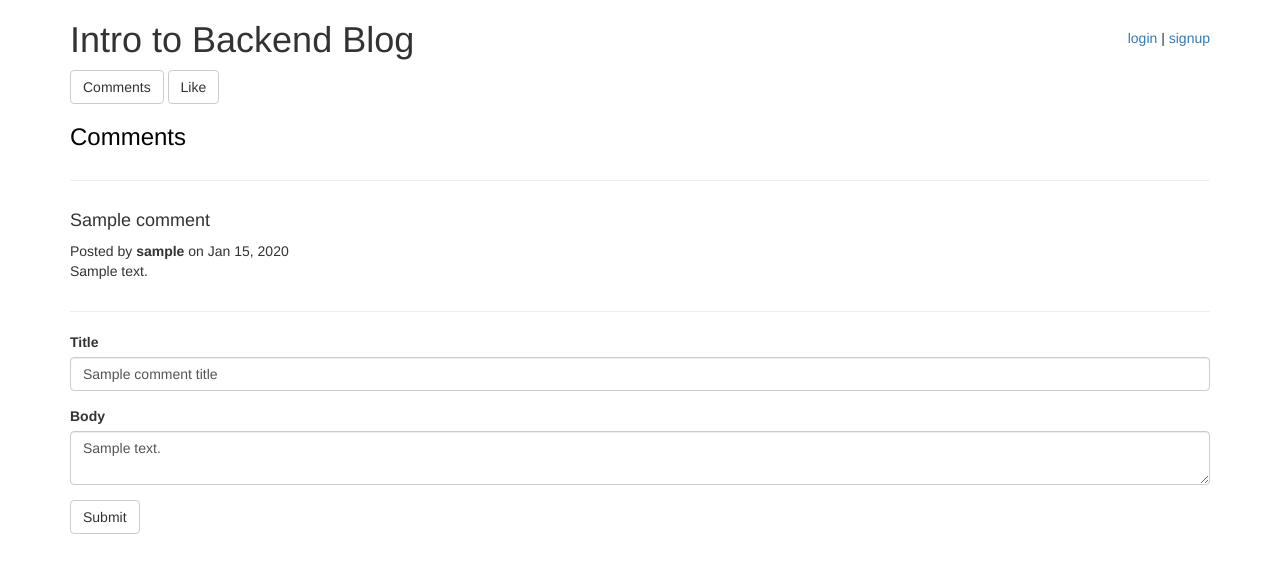
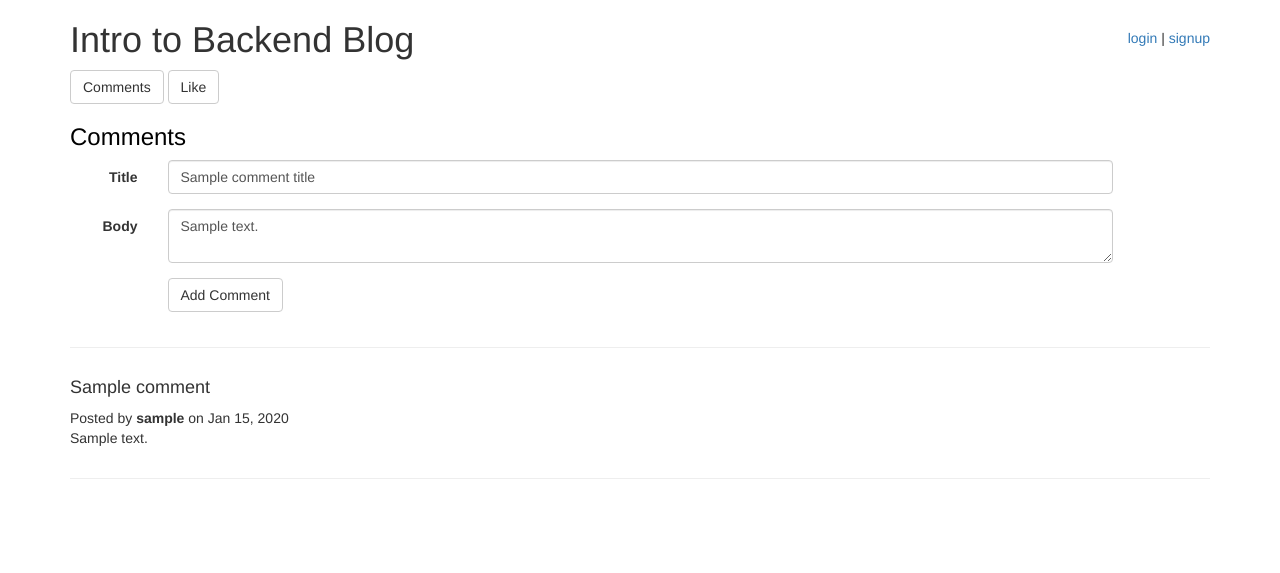
Before and after one commit to nicholassavini/Udacity-Blog, a Python web app: template templates/permalink.html in a window 1280 px wide. Shown: the top 573 px of the page. Run offline with Jinja, Linux system fonts and the light colour scheme; the template is opened without the code that fills it: most values are stand-ins (such as "Sample title", 1, 10 or a date in 2020).

Commit message:
Change layout of comments section

```diff
--- a/templates/comments.html
+++ b/templates/comments.html
@@ -1,5 +1,24 @@
-<!-- make sure to change style for a tag here -->
 <a class="comments" name="comments"><h3>Comments</h3></a>
+<form class="form-horizontal" method="post" action="/{{p.key.id()}}/addcomment">
+  <div class="form-group">
+    <label for="comment_title" class="col-md-1 control-label">Title</label>
+    <div class="col-md-10">
+      <input class="form-control" type="text" name="comment_title" id="comment_title" value="{{comment_title}}">
+    </div>
+  </div>
+  <div class="form-group">
+    <label for="comment_text" class="col-md-1 control-label">Body</label>
+    <div class="col-md-10">
+      <textarea class="form-control" name="comment_text" id="comment_text">{{post_text}}</textarea>
+    </div>
+  </div>
+  <div class="help-block error-text">{{error}}</div>
+  <div class="form-group">
+    <div class="col-sm-offset-1 col-sm-11">
+      <button type="submit" class="btn btn-default">Add Comment</button>
+    </div>
+  </div>
+</form>
 {% for c in comments %}
     <div class="row">
         <div class="col-md-12">
@@ -27,15 +46,3 @@
       <hr>
     </div>
 </div>
-  <form method="post" action="/{{p.key.id()}}/addcomment">
-  <div class="form-group">
-    <label for="comment_title">Title</label>
-    <input class="form-control" type="text" name="comment_title" id="comment_title" value="{{comment_title}}">
-  </div>
-  <div class="form-group">
-    <label for="comment_text">Body</label>
-    <textarea class="form-control" name="comment_text" id="comment_text">{{post_text}}</textarea>
-  </div>
-  <div class="help-block error-text">{{error}}</div>
-  <button type="submit" class="btn btn-default">Submit</button>
-</form>
```
